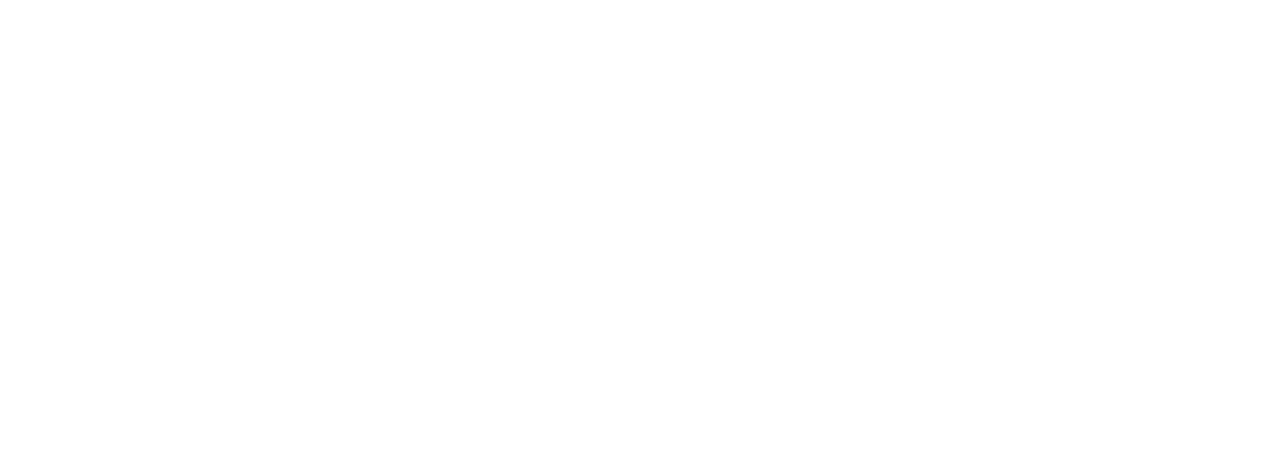
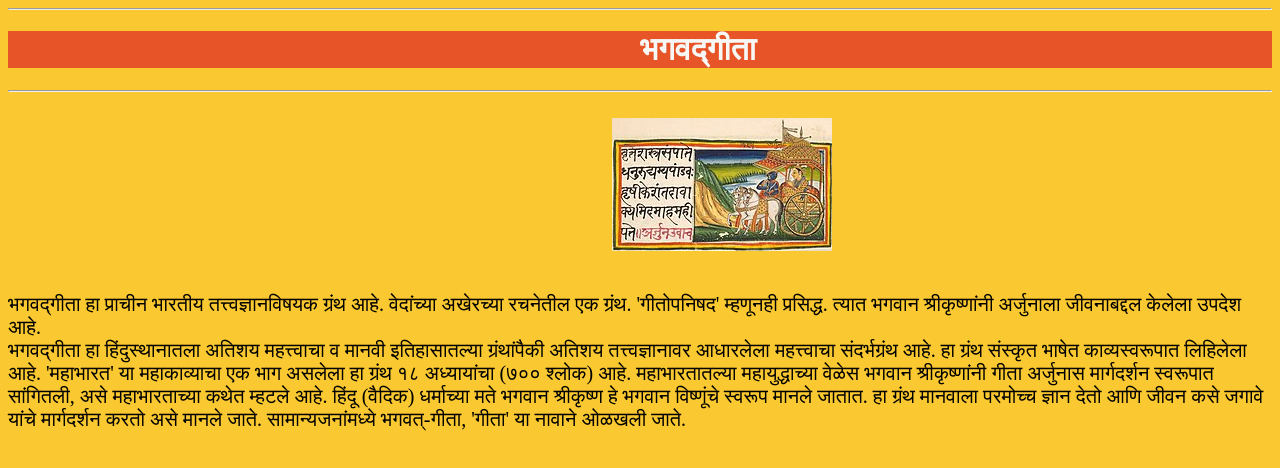
Before and after one commit to Mayurkolhe16/3way-css, a plain HTML site: page index2.html in a window 1280 px wide. Drawn offline with Linux system fonts and the light colour scheme.

Commit message:
add final code infoo

```diff
--- a/index2.html
+++ b/index2.html
@@ -3,9 +3,20 @@
 <head>
     <meta charset="UTF-8">
     <meta name="viewport" content="width=device-width, initial-scale=1.0">
-    <title>Document</title>
+    <title>भगवद्‌गीता</title>
+    <link rel="stylesheet" href="style.css">
 </head>
 <body>
+    <hr>
+    <h1>&nbsp;&nbsp;&nbsp;&nbsp;&nbsp;&nbsp;&nbsp;&nbsp;&nbsp;&nbsp;&nbsp;&nbsp;&nbsp;&nbsp;&nbsp;&nbsp;&nbsp;&nbsp;&nbsp;&nbsp;&nbsp;&nbsp;&nbsp;&nbsp;&nbsp;&nbsp;&nbsp;&nbsp;&nbsp;&nbsp;&nbsp;&nbsp;&nbsp;&nbsp;&nbsp;&nbsp;&nbsp;&nbsp;&nbsp;&nbsp;&nbsp;&nbsp;&nbsp;&nbsp;&nbsp;&nbsp;&nbsp;&nbsp;&nbsp;&nbsp;&nbsp;&nbsp;&nbsp;&nbsp;&nbsp;&nbsp;&nbsp;&nbsp;&nbsp;&nbsp;&nbsp;&nbsp;&nbsp;&nbsp;&nbsp;&nbsp;&nbsp;&nbsp;&nbsp;&nbsp;&nbsp;&nbsp;&nbsp;&nbsp;&nbsp;&nbsp;&nbsp;&nbsp;&nbsp;भगवद्‌गीता
+    </h1>
+    <hr><br>
+   &nbsp;&nbsp;&nbsp;&nbsp;&nbsp;&nbsp;&nbsp;&nbsp;&nbsp;&nbsp;&nbsp;&nbsp;&nbsp;&nbsp;&nbsp;&nbsp;&nbsp;&nbsp;&nbsp;&nbsp;&nbsp;&nbsp;&nbsp;&nbsp;&nbsp;&nbsp;&nbsp;&nbsp;&nbsp;&nbsp;&nbsp;&nbsp;&nbsp;&nbsp;&nbsp;&nbsp;&nbsp;&nbsp;&nbsp;&nbsp;&nbsp;&nbsp;&nbsp;&nbsp;&nbsp;&nbsp;&nbsp;&nbsp;&nbsp;&nbsp;&nbsp;&nbsp;&nbsp;&nbsp;&nbsp;&nbsp;&nbsp;&nbsp;&nbsp;&nbsp;&nbsp;&nbsp;&nbsp;&nbsp;&nbsp;&nbsp;&nbsp;&nbsp;&nbsp;&nbsp;&nbsp;&nbsp;&nbsp;&nbsp;&nbsp;&nbsp;&nbsp;&nbsp;&nbsp;&nbsp;&nbsp;&nbsp;&nbsp;&nbsp;&nbsp;&nbsp;&nbsp;&nbsp;&nbsp;&nbsp;&nbsp;&nbsp;&nbsp;&nbsp;&nbsp;&nbsp;&nbsp;&nbsp;&nbsp;&nbsp;&nbsp;&nbsp;&nbsp;&nbsp;&nbsp;&nbsp;&nbsp;&nbsp;&nbsp;&nbsp;&nbsp;&nbsp;&nbsp;&nbsp;&nbsp;&nbsp;&nbsp;&nbsp;&nbsp;&nbsp;&nbsp;&nbsp;&nbsp;&nbsp;&nbsp;&nbsp;&nbsp;&nbsp;&nbsp;&nbsp;&nbsp;&nbsp;&nbsp;&nbsp;&nbsp;&nbsp;&nbsp;&nbsp;&nbsp;&nbsp;&nbsp;&nbsp;&nbsp;&nbsp;&nbsp;&nbsp;&nbsp;&nbsp;&nbsp;&nbsp;
+   <img src="BhagavadGita-19th-century-Illustrated-Sanskrit-Chapter_1.20.21.jpg" alt="BhagavadGita" id="BhagavadGita">
+   <br><br>
+   <p class="info">
+    भगवद्‌गीता हा प्राचीन भारतीय तत्त्वज्ञानविषयक ग्रंथ आहे. वेदांच्या अखेरच्या रचनेतील एक ग्रंथ. 'गीतोपनिषद' म्हणूनही प्रसिद्ध. त्यात भगवान श्रीकृष्णांनी अर्जुनाला जीवनाबद्दल केलेला उपदेश आहे.<br>
+    भगवद्गीता हा हिंदुस्थानातला अतिशय महत्त्वाचा व मानवी इतिहासातल्या ग्रंथांपैकी अतिशय तत्त्वज्ञानावर आधारलेला महत्त्वाचा संदर्भग्रंथ आहे. हा ग्रंथ संस्कृत भाषेत काव्यस्वरूपात लिहिलेला आहे. 'महाभारत' या महाकाव्याचा एक भाग असलेला हा ग्रंथ १८ अध्यायांचा (७०० श्लोक) आहे. महाभारतातल्या महायुद्धाच्या वेळेस भगवान श्रीकृष्णांनी गीता अर्जुनास मार्गदर्शन स्वरूपात सांगितली, असे महाभारताच्या कथेत म्हटले आहे. हिंदू (वैदिक) धर्माच्या मते भगवान श्रीकृष्ण हे भगवान विष्णूंचे स्वरूप मानले जातात. हा ग्रंथ मानवाला परमोच्च ज्ञान देतो आणि जीवन कसे जगावे यांचे मार्गदर्शन करतो असे मानले जाते. सामान्यजनांमध्ये भगवत्-गीता, 'गीता' या नावाने ओळखली जाते.
 
 </body>
 </html>
--- a/style.css
+++ b/style.css
@@ -0,0 +1,14 @@
+body{
+    background-color: rgb(250, 200, 48);
+}
+h1{
+    color: rgb(247, 247, 245);
+    background-color: rgb(230, 84, 40);
+}
+#virat{
+    height: 250px;
+    width: 250px;
+}
+.info{
+    font-size: 20px;
+}
```
Also changed, not shown: BhagavadGita-19th-century-Illustrated-Sanskrit-Chapter_1.20.21.jpg (added).
